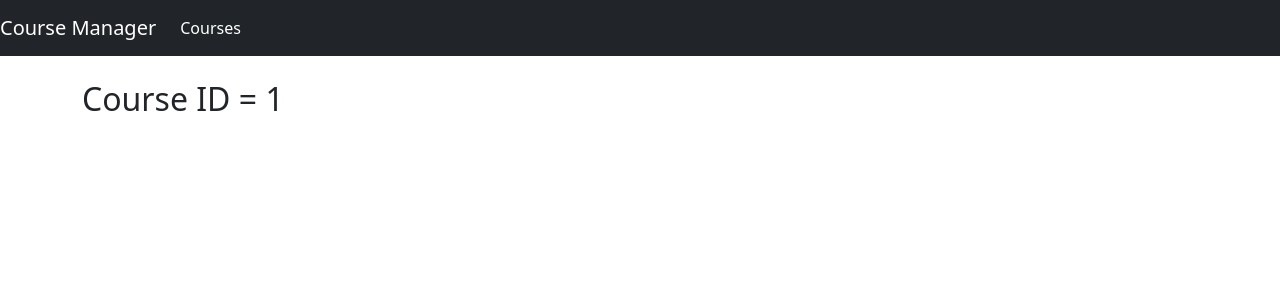
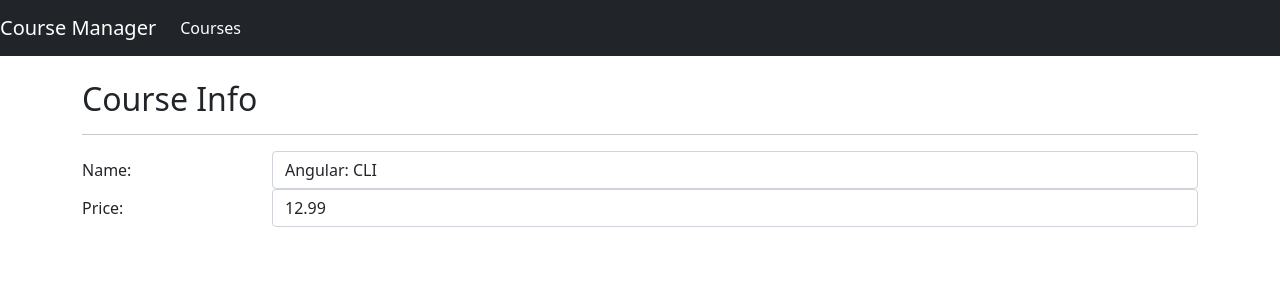
Before and after one commit to gabihvespoli/course-manager, an Angular app: page /courses/info/1 in a window 1280 px wide. Shown: the top 300 px of the page. Built offline with nearby package versions, Linux system fonts and the light colour scheme.

Commit message:
feat: forms

```diff
--- a/src/app/app.module.ts
+++ b/src/app/app.module.ts
@@ -1,4 +1,4 @@
-import { CourseInfoComponent } from './courses/course-info.compoenent';
+import { CourseInfoComponent } from './courses/course-info.component';
 import { Error404Component } from './error-404/error-404.component';
 import { NavBarComponent } from './navbar/nav-bar.component';
 import { ReplacePipe } from './pipe/replace.pipe';
--- a/src/app/courses/course-info.compoenent.ts
+++ /dev/null
@@ -1,16 +0,0 @@
-import { Component, OnInit } from "@angular/core";
-import { ActivatedRoute } from "@angular/router";
-
-@Component({
-  templateUrl: 'course-info.component.html'
-})
-export class CourseInfoComponent implements OnInit {
-
-  courseId: number;
-
-  constructor(private activatedRoute: ActivatedRoute) { }
-
-  ngOnInit(): void {
-    this.courseId = +this.activatedRoute.snapshot.paramMap.get('id'); /** o + antes do this converte string (padrão da rota) para number */
-  }
-}
--- a/src/app/courses/course-info.component.html
+++ b/src/app/courses/course-info.component.html
@@ -1 +1,27 @@
-<h2>Course ID = {{ courseId }}</h2>
+<h2>Course Info</h2>
+
+<hr/>
+
+<form #courseForm="ngForm">
+
+  <div class="form-group row">
+    <label class="col-sm-2 col-form-label">Name:</label>
+    <div class="col-sm-10">
+      <input [(ngModel)]="course.name" required name="name" #courseName="ngModel" [ngClass]="{'is-invalid' : courseName.invalid}" class="form-control">
+      <div class="invalid-feedback">
+        <span>Course name is required</span>
+      </div>
+    </div>
+  </div>
+
+  <div class="form-group row">
+    <label class="col-sm-2 col-form-label">Price:</label>
+    <div class="col-sm-10">
+      <input [(ngModel)]="course.price" required name="price" #coursePrice="ngModel" type="number" [ngClass]="{'is-invalid' : coursePrice.invalid}" class="form-control">
+      <div class="invalid-feedback">
+        <span>Course price is required</span>
+      </div>
+    </div>
+  </div>
+
+</form>
--- /dev/null
+++ b/src/app/courses/course-info.component.ts
@@ -0,0 +1,19 @@
+import { CourseService } from './course.service';
+import { Course } from './course';
+import { Component, OnInit } from "@angular/core";
+import { ActivatedRoute } from "@angular/router";
+
+@Component({
+  templateUrl: 'course-info.component.html'
+})
+export class CourseInfoComponent implements OnInit {
+
+  course: Course;
+
+  constructor(private activatedRoute: ActivatedRoute, private courseService: CourseService) { }
+
+  ngOnInit(): void {
+    this.course = this.courseService.retrieveById(+this.activatedRoute.snapshot.paramMap.get('id'));
+    /** o + antes do this converte string (padrão da rota) para number */
+  }
+}
--- a/src/app/courses/course.service.ts
+++ b/src/app/courses/course.service.ts
@@ -7,6 +7,10 @@
 export class CourseService {
   retrieveAll(): Course[] {
     return COURSES;
+  }
+
+  retrieveById(id: number): Course {
+    return COURSES.find((courseIterator: Course) => courseIterator.id === id);
   }
 }
 
```
